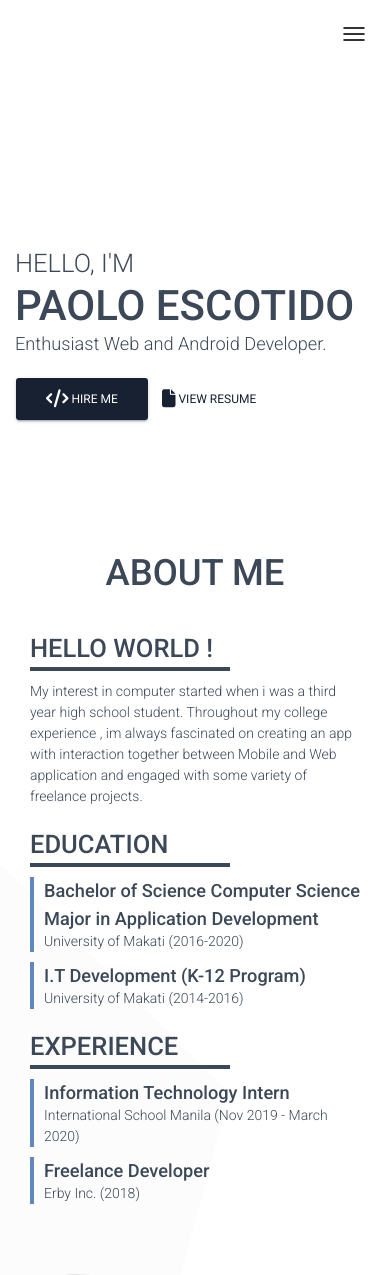
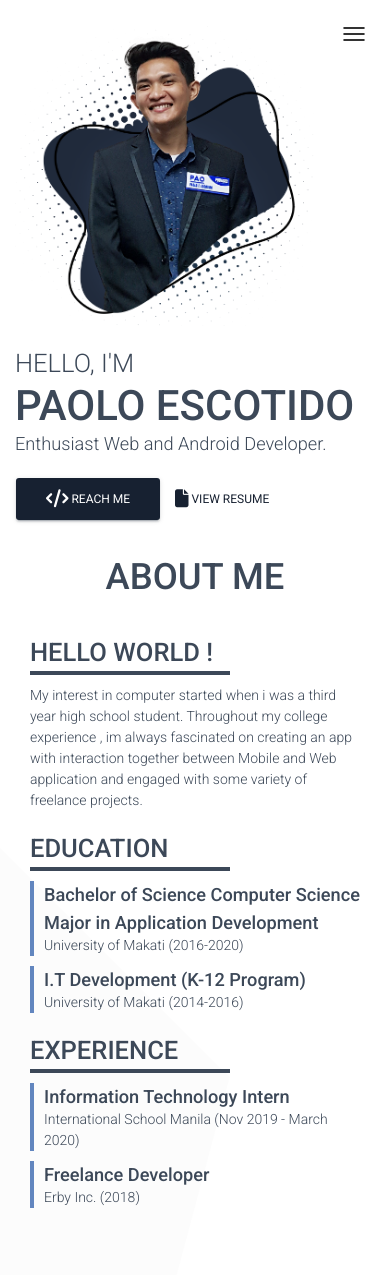
Before and after one commit to csearfarf/csearfarf, a PHP site: page / in a window 390 px wide; the page is wider, and only the part inside the window is pictured. Shown: the top 1275 px of that part. Run offline with PHP 8.4, Linux system fonts and the light colour scheme; some libraries are stand-ins or nearby versions.

Commit message:
Updating image profile

```diff
--- a/assets/css/custom.css
+++ b/assets/css/custom.css
@@ -18,22 +18,107 @@
 	background: #172131;
 }
 
-/* Show in Large desktops and laptops */
-@media (min-width: 1000px) {
 
-	.header-start {
-		background-image: url('../img/personal/img-me.svg');
-		background-size: contain;
-		background-repeat: no-repeat;
-		background-position: left center;
+@media only screen and (min-width: 360px) {
+	.img-personal{
+		height: 300px;
+		margin-top: -200px;
+		z-index: 1;
+		-moz-transition: width 1s ease-in-out, left 1.5s ease-in-out;
+		-webkit-transition: width 1s ease-in-out, left 1.5s ease-in-out;
+		-moz-transition: width 1s ease-in-out, left 1.5s ease-in-out;
+		-o-transition: width 1s ease-in-out, left 1.5s ease-in-out;
+		transition: width 1s ease-in-out, left 1.5s ease-in-out;
+	}
+	.header-about{
+		padding-top: 0px !important;
 	}
 
 }
 
+@media only screen and (min-width: 480px) {
+	.img-personal{
+		height: 400px;
+		margin-top: -200px;
+		z-index: 1;
+		-moz-transition: width 1s ease-in-out, left 1.5s ease-in-out;
+		-webkit-transition: width 1s ease-in-out, left 1.5s ease-in-out;
+		-moz-transition: width 1s ease-in-out, left 1.5s ease-in-out;
+		-o-transition: width 1s ease-in-out, left 1.5s ease-in-out;
+		transition: width 1s ease-in-out, left 1.5s ease-in-out;
+	}
+	.header-about{
+		padding-top: 0px !important;
+	}
+}
+@media only screen and (min-width: 600px) {
+	.img-personal{
+		height: 500px;
+		margin-top: -200px;
+		z-index: 1;
+		-moz-transition: width 1s ease-in-out, left 1.5s ease-in-out;
+		-webkit-transition: width 1s ease-in-out, left 1.5s ease-in-out;
+		-moz-transition: width 1s ease-in-out, left 1.5s ease-in-out;
+		-o-transition: width 1s ease-in-out, left 1.5s ease-in-out;
+		transition: width 1s ease-in-out, left 1.5s ease-in-out;
+	}
+	.header-about{
+		padding-top: 0px !important;
+	}
+}
+@media only screen and (min-width: 768px) {
+	.img-personal{
+		height: 600px;
+		margin-top: -200px;
+		z-index: 1;
+		-moz-transition: width 1s ease-in-out, left 1.5s ease-in-out;
+		-webkit-transition: width 1s ease-in-out, left 1.5s ease-in-out;
+		-moz-transition: width 1s ease-in-out, left 1.5s ease-in-out;
+		-o-transition: width 1s ease-in-out, left 1.5s ease-in-out;
+		transition: width 1s ease-in-out, left 1.5s ease-in-out;
+	}
+	.header-about{
+		padding-top: 0px !important;
+	}
+}
+@media only screen and (min-width: 992px) {
+	.img-personal{
+		height:700px;
+		margin-top: -200px;
+		margin-left: -150px;
+		z-index: 1;
+		-moz-transition: width 1s ease-in-out, left 1.5s ease-in-out;
+		-webkit-transition: width 1s ease-in-out, left 1.5s ease-in-out;
+		-moz-transition: width 1s ease-in-out, left 1.5s ease-in-out;
+		-o-transition: width 1s ease-in-out, left 1.5s ease-in-out;
+		transition: width 1s ease-in-out, left 1.5s ease-in-out;
+	}
+	.header-about{
+		padding-top: 130px !important;
+	}
+
+}
+@media only screen and (min-width: 1200px) {
+	.img-personal{
+		height:750px;
+		margin-top: -200px;
+		margin-left: -150px;
+		z-index: 1;
+		-moz-transition: width 1s ease-in-out, left 1.5s ease-in-out;
+		-webkit-transition: width 1s ease-in-out, left 1.5s ease-in-out;
+		-moz-transition: width 1s ease-in-out, left 1.5s ease-in-out;
+		-o-transition: width 1s ease-in-out, left 1.5s ease-in-out;
+		transition: width 1s ease-in-out, left 1.5s ease-in-out;
+	}
+	.header-about{
+		padding-top: 130px !important;
+	}
+}
 
 
-
-
+.header-about{
+	padding-top: 0px;
+}
 .text-bold {
 	font-weight: 500;
 }
@@ -100,7 +185,6 @@
 }
 
 .title-custom {
-	margin-top: 40px;
 	margin-bottom: 30px;
 }
 
@@ -120,7 +204,7 @@
 	width: 50px;
 	height: 50px;
 	text-align: center;
-	border-radius: 4px;
+	border-radius: 50px;
 	position: fixed;
 	bottom: 70px;
 	right: 30px;
--- a/index.html
+++ b/index.html
@@ -76,32 +76,37 @@
 					</div>
 				</div>
 			</nav>
-		<section class="page-header header-start">
+			<section class="page-header">
 				<div class="container">
-				<div class="row mb-20">
-					<div class="col-md-6 col-md-offset-6" data-aos="fade-in">
+					<div class="row ">
+						<div class="col-md-6" >
+							<img src="assets/img/personal/paolo 2.png" class="img-personal">
+						</div>
+						<div class="col-md-6" data-aos="fade-in">
 							<div class="text-black">
 								<h3 class="mb--20">HELLO, I'M</h3>
 								<h1 class="text-bold mb--10">PAOLO ESCOTIDO</h1>
 								<h4>Enthusiast Web and Android Developer.</h4>
 							</div>
 							<a href="mailto:paoloescotido@gmail.com" class="btn btn-primary mr-10">
-							<i class="fa fa-code"></i> Hire me
+								<i class="fa fa-code"></i> Reach me
 							</a>
 							<a href="./assets/file/Escotido,Paolo Resume.pdf" download class="btn btn-primary btn-simple">
 								<i class="fa fa-file"></i> View Resume
 							</a>
 						</div>
+
+
 					</div>
 				</div>
 			</section>
-		<div class="header-next">
-			<section class="section-white" id="about">
+			<div class="header-next" id="about">
+				<section class="section-white header-about" >
 					<div class="container">
 						<div class="row">
 							<h2 class="text-center text-bold title-custom" data-aos="fade-up">
 								ABOUT ME</h2>
-						<div class="col-md-6 ">
+							<div class="col-md-6 " >
 								<div class="col-md-12">
 									<h3 class="text-bold borderize-title" data-aos="fade-in">HELLO WORLD !</h3>
 									<p data-aos="fade-right">My interest in computer started when i was a third year high
@@ -536,7 +541,7 @@
 											<i class="material-icons " style="font-size: 50px;">location_on</i>
 										</div>
 										<div class="col-md-11 col-xs-10">
-										<h4 class="text-bold mb--2">2525(b) Pasigline St. Sta.Ana Manila
+											<h4 class="text-bold mb--2">278 J.P Rizal St. Brgy. Tejeros , Makati City
 											</h4>
 										</div>
 									</div>
```
Also changed, not shown: assets/img/personal/paolo 2.png (added), assets/img/personal/paolo-white.png (added), 1 other file. Lines whose indentation alone changed are shown as unchanged.
